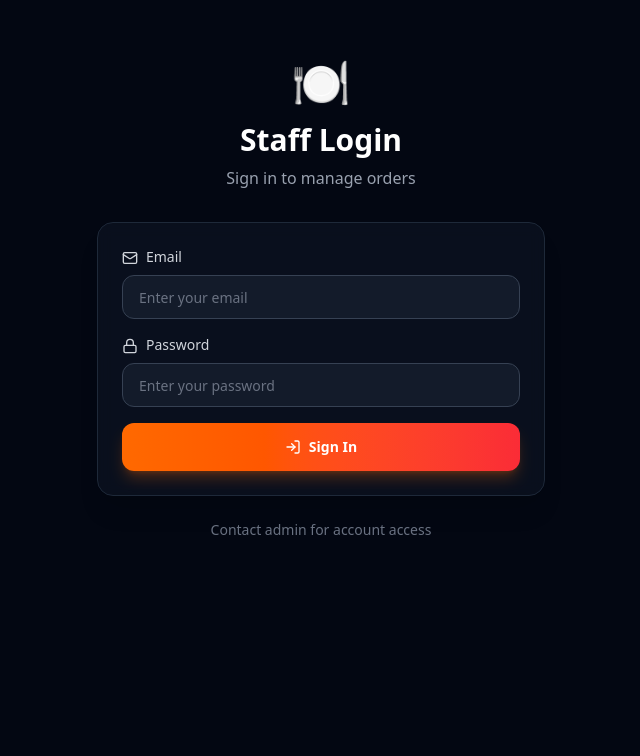
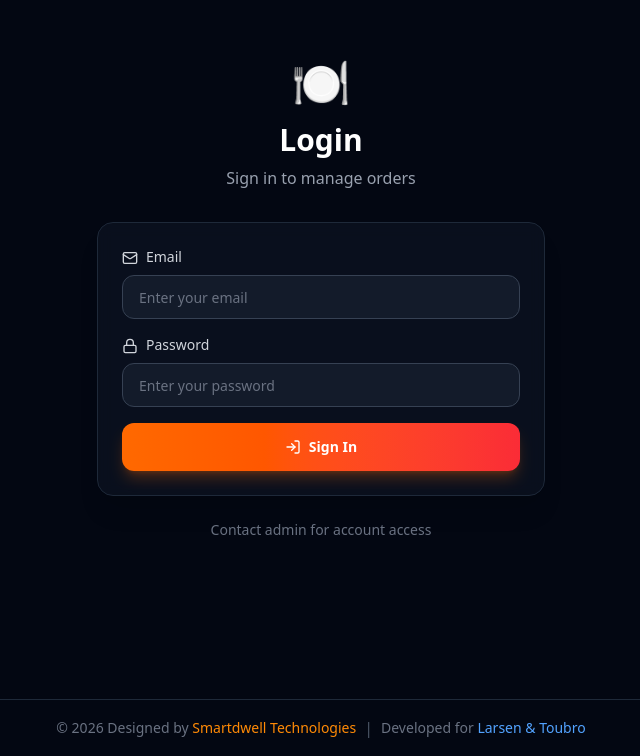
Before and after one commit to embeddedloverr/canteen-app, a Next.js app: page /login in a window 1280 px wide. Shown: the part 101-857 px from the top of the page, without its empty margins (319-959 px from the left). Before the commit the page ends 800 px from the top, so only its background shows below. Built offline with nearby package versions, Linux system fonts and the light colour scheme.

Commit message:
feat: update login title, add professional footer, remove Table from announcements, add admin logout button

```diff
--- a/src/app/admin/layout.tsx
+++ b/src/app/admin/layout.tsx
@@ -2,7 +2,8 @@
 
 import Link from 'next/link';
 import { usePathname } from 'next/navigation';
-import { Building2, UtensilsCrossed, QrCode, BarChart3, Settings, Users } from 'lucide-react';
+import { signOut } from 'next-auth/react';
+import { Building2, UtensilsCrossed, QrCode, BarChart3, Settings, Users, LogOut } from 'lucide-react';
 import { cn } from '@/lib/utils';
 
 const navItems = [
@@ -55,6 +56,15 @@
                                     </Link>
                                 );
                             })}
+
+                            {/* Logout Button */}
+                            <button
+                                onClick={() => signOut({ callbackUrl: '/login' })}
+                                className="flex items-center gap-2 px-4 py-2 rounded-lg text-sm font-medium transition-colors text-red-400 hover:text-red-300 hover:bg-red-500/10"
+                            >
+                                <LogOut className="w-4 h-4" />
+                                <span className="hidden sm:inline">Logout</span>
+                            </button>
                         </div>
                     </div>
                 </div>
--- a/src/app/layout.tsx
+++ b/src/app/layout.tsx
@@ -1,6 +1,7 @@
 import type { Metadata, Viewport } from "next";
 import { Inter } from "next/font/google";
 import { Providers } from "./providers";
+import Footer from "@/components/Footer";
 import "./globals.css";
 
 const inter = Inter({
@@ -29,8 +30,11 @@
 }>) {
   return (
     <html lang="en" className="dark">
-      <body className={`${inter.variable} font-sans antialiased bg-gray-950 text-white`}>
-        <Providers>{children}</Providers>
+      <body className={`${inter.variable} font-sans antialiased bg-gray-950 text-white min-h-screen flex flex-col`}>
+        <Providers>
+          <main className="flex-1">{children}</main>
+          <Footer />
+        </Providers>
       </body>
     </html>
   );
--- a/src/app/login/page.tsx
+++ b/src/app/login/page.tsx
@@ -58,7 +58,7 @@
             >
                 <div className="text-center mb-8">
                     <div className="text-5xl mb-4">🍽️</div>
-                    <h1 className="text-3xl font-bold text-white mb-2">Staff Login</h1>
+                    <h1 className="text-3xl font-bold text-white mb-2">Login</h1>
                     <p className="text-gray-400">Sign in to manage orders</p>
                 </div>
 
--- a/src/app/staff/page.tsx
+++ b/src/app/staff/page.tsx
@@ -151,7 +151,7 @@
             const visibleOrders = alertOrders.slice(0, 3); // Limit to 3
             const details = visibleOrders.map(o => {
                 const items = (o.items || []).map(i => i.name).join(', ');
-                return `Table ${o.tableNumber}, ${items}`;
+                return `${o.tableNumber}, ${items}`;
             }).join('. Next, ');
 
             let text = `${alertOrders.length} new order${alertOrders.length > 1 ? 's' : ''}! ${details}`;
--- /dev/null
+++ b/src/components/Footer.tsx
@@ -0,0 +1,23 @@
+'use client';
+
+export default function Footer() {
+    const currentYear = new Date().getFullYear();
+
+    return (
+        <footer className="w-full bg-gray-950 border-t border-gray-800 py-4 mt-auto">
+            <div className="max-w-6xl mx-auto px-4">
+                <div className="flex flex-col sm:flex-row items-center justify-center gap-2 text-center">
+                    <p className="text-gray-500 text-sm">
+                        © {currentYear} Designed by{' '}
+                        <span className="text-orange-400 font-medium">Smartdwell Technologies</span>
+                    </p>
+                    <span className="hidden sm:inline text-gray-600">|</span>
+                    <p className="text-gray-500 text-sm">
+                        Developed for{' '}
+                        <span className="text-blue-400 font-medium">Larsen & Toubro</span>
+                    </p>
+                </div>
+            </div>
+        </footer>
+    );
+}
```
